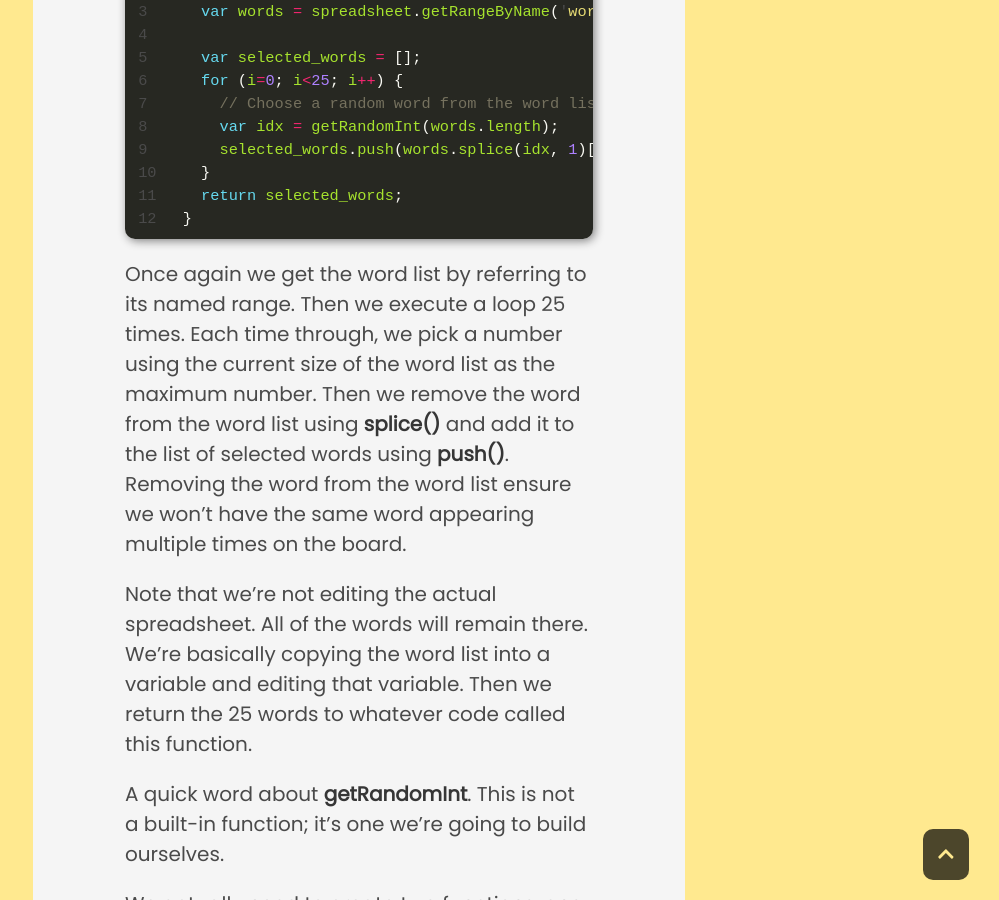
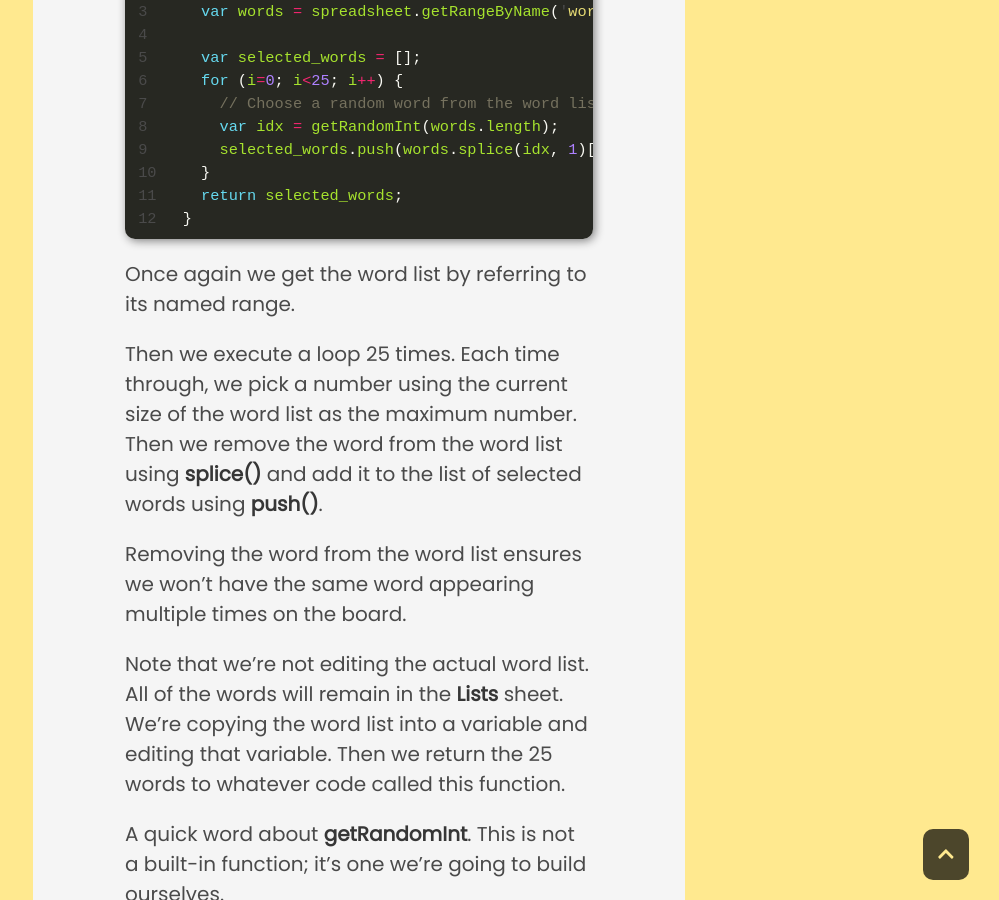
Before and after one commit to harleypellowe/harleypellowe.github.io, a Jekyll site: the page built from _posts/codenames/2020-01-13-part-4.md, in a window 1280 px wide and 900 px high, scrolled down 1915 px. Shown: the whole window, without its empty margins (281-1280 px from the left). Built offline with Jekyll 4.4.1, drawn with Linux system fonts in a browser that asks for light colours; nearby versions of some CDN libraries; some of the changed text lies outside the part shown.

```diff
--- a/_posts/codenames/2020-01-13-part-4.md
+++ b/_posts/codenames/2020-01-13-part-4.md
@@ -5,7 +5,7 @@
 top_image: "http://clipart-library.com/images/yTkqXknTE.jpg"
 permalink: "/codenames-part-4.html"
 ---
-This is Part 4 of the Codenames tutorial series. In this part, we're going to write the actual code that will control our game, including choosing our words, randomly assigning colors to the board, and revealing colors when a team makes a guess.
+This is **Part 4** of the **Codenames** tutorial series. In this part, we're going to write the actual code that will control our game, including choosing our words, randomly assigning colors to the board, and revealing colors when a team makes a guess.
 
 # The series
 * [Part 1 - Creating the word list]({% post_url /codenames/2020-01-13-part-1 %})
@@ -48,9 +48,13 @@
 {% endcapture %}
 {% include code.html lang=js code=code title="Code.gs" %}
 
-Once again we get the word list by referring to its named range. Then we execute a loop 25 times. Each time through, we pick a number using the current size of the word list as the maximum number. Then we remove the word from the word list using **splice()** and add it to the list of selected words using **push()**. Removing the word from the word list ensure we won’t have the same word appearing multiple times on the board.
+Once again we get the word list by referring to its named range.
 
-Note that we’re not editing the actual spreadsheet. All of the words will remain there. We’re basically copying the word list into a variable and editing that variable. Then we return the 25 words to whatever code called this function.
+Then we execute a loop 25 times. Each time through, we pick a number using the current size of the word list as the maximum number. Then we remove the word from the word list using **splice()** and add it to the list of selected words using **push()**.
+
+Removing the word from the word list ensures we won’t have the same word appearing multiple times on the board.
+
+Note that we’re not editing the actual word list. All of the words will remain in the **Lists** sheet. We’re copying the word list into a variable and editing that variable. Then we return the 25 words to whatever code called this function.
 
 A quick word about **getRandomInt**. This is not a built-in function; it’s one we’re going to build ourselves.
 
@@ -154,7 +158,7 @@
 
 The code is mostly self-explanatory, but one thing I will point out is that we explicitly set the player board’s cell backgrounds to `white`.
 
-Why? Although they are initially white, they will end up colored later as the teams guess which cells are theirs. So when we click the **New Game** button, we need to erase the previous game’s colors.
+Why? Although they are initially white, they will end up colored as the teams guess which cells are theirs. So when we click the **New Game** button, we need to erase the previous game’s colors.
 
 Let’s use the function in **newBoard**.
 
@@ -228,7 +232,7 @@
 {% endcapture %}
 {% include code.html lang=js code=code title="Code.gs" %}
 
-It’s possible the players clicked the reveal button without selecting a cell, in which case selection will equal null. We’ll want to display a message to the players in that case. It’s also possible they selected more than one cell, in which case we’ll assume the top-left cell is the one they wanted.
+It’s possible the players clicked the reveal button without selecting a cell, in which case selection will equal `null`. We’ll want to display a message to the players in that case. It’s also possible they selected more than one cell, in which case we’ll assume the top-left cell is the one they wanted.
 
 {% capture code %}
 function revealSelectedCell() {
```
Also changed, not shown: _posts/codenames/2020-01-13-part-1.md (+12 -15 lines), _posts/codenames/2020-01-13-part-2.md (+4 -1 lines), _posts/codenames/2020-01-13-part-3.md (+4 -1 lines), _posts/codenames/2020-01-13-part-5.md (+6 -1 lines), assets/images/codenames/part2/playerboard.png (added), assets/images/codenames/part3/codemasterboard.png (added), assets/images/codenames/part5/error.gif (added), assets/images/codenames/part5/newboard.gif (added), assets/images/codenames/part5/revealselectedcell.gif (added), assets/images/codenames/part5/testingreveal.gif (added), 1 other file.
